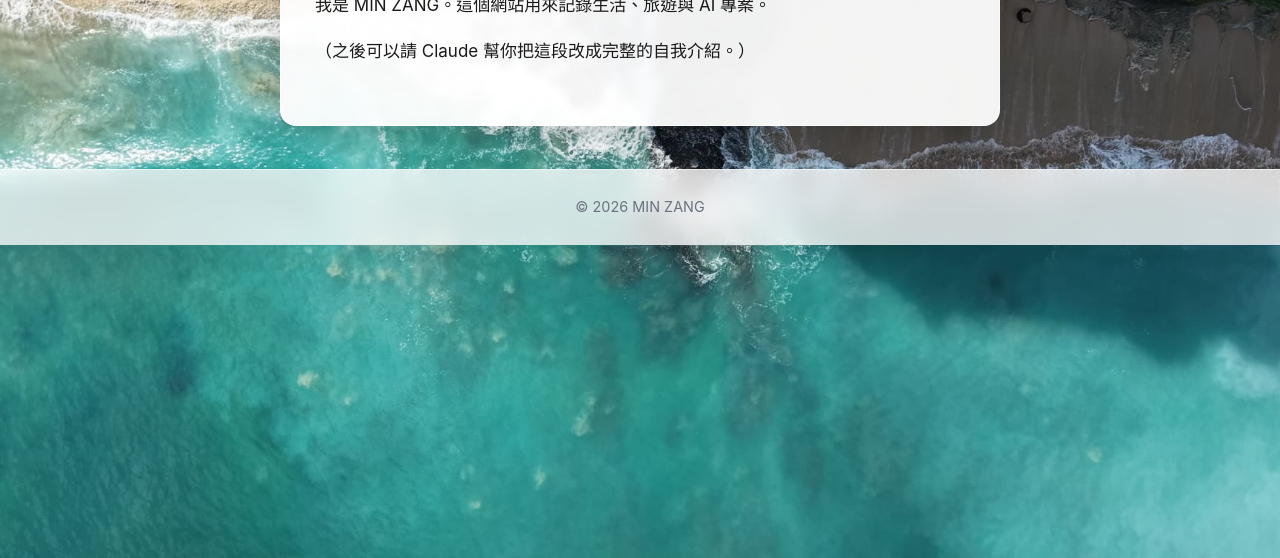
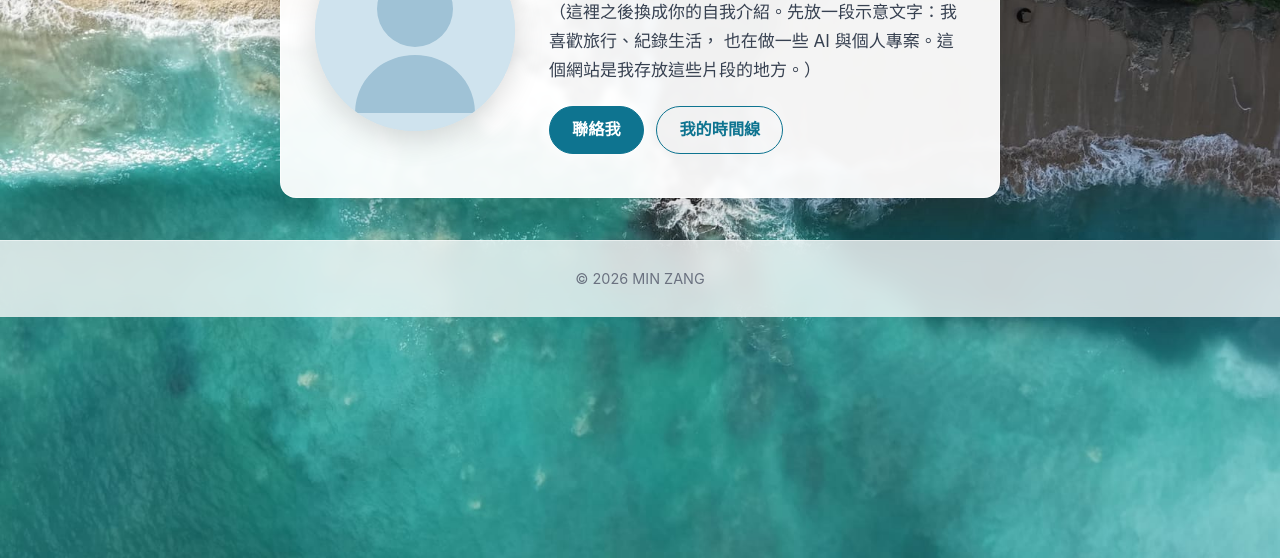
Before and after one commit to PLAYCLUB4215/playclub4215.github.io, an Astro site: page /about in a window 1280 px wide. Shown: the part 242-800 px from the top of the page. Built offline with nearby package versions, Linux system fonts and the light colour scheme; Astro itself is replaced by a stand-in of ours.

Commit message:
feat: About page hero (avatar, name, bio, action buttons) adapted to site style

```diff
--- a/src/pages/about.astro
+++ b/src/pages/about.astro
@@ -2,7 +2,19 @@
 import BaseLayout from '../layouts/BaseLayout.astro';
 ---
 <BaseLayout title="關於 | MIN ZANG">
-  <h1>關於我</h1>
-  <p>我是 MIN ZANG。這個網站用來記錄生活、旅遊與 AI 專案。</p>
-  <p>（之後可以請 Claude 幫你把這段改成完整的自我介紹。）</p>
+  <section class="about-hero">
+    <img class="about-avatar" src="/images/about/avatar.svg" alt="MIN ZANG" />
+    <div class="about-intro">
+      <p class="about-role">旅人 · 紀錄者</p>
+      <h1 class="about-name">MIN ZANG</h1>
+      <p class="about-bio">
+        （這裡之後換成你的自我介紹。先放一段示意文字：我喜歡旅行、紀錄生活，
+        也在做一些 AI 與個人專案。這個網站是我存放這些片段的地方。）
+      </p>
+      <div class="about-actions">
+        <a class="btn btn-primary" href="mailto:zangunknow42@gmail.com">聯絡我</a>
+        <a class="btn btn-ghost" href="/timeline">我的時間線</a>
+      </div>
+    </div>
+  </section>
 </BaseLayout>
--- a/src/styles/global.css
+++ b/src/styles/global.css
@@ -189,3 +189,44 @@ h1, h2, h3 { line-height: 1.25; font-weight: 700; }
   font-weight: 600;
 }
 .timeline-summary { margin: 0.2rem 0 0; }
+
+/* 關於我 hero */
+.about-hero { display: flex; gap: 2rem; align-items: center; flex-wrap: wrap; }
+.about-avatar {
+  width: 200px;
+  height: 200px;
+  border-radius: 50%;
+  object-fit: cover;
+  flex-shrink: 0;
+  box-shadow: 0 8px 30px rgba(0, 0, 0, 0.15);
+  background: #cfe3ee;
+}
+.about-intro { flex: 1; min-width: 240px; }
+.about-role {
+  color: var(--color-muted);
+  letter-spacing: 0.08em;
+  text-transform: uppercase;
+  font-size: 0.8rem;
+  margin: 0 0 0.25rem;
+}
+.about-name { font-size: 2.4rem; margin: 0 0 0.75rem; letter-spacing: -0.02em; }
+.about-bio { color: #374151; margin: 0 0 1.25rem; }
+.about-actions { display: flex; gap: 0.75rem; flex-wrap: wrap; }
+.btn {
+  display: inline-block;
+  padding: 0.55rem 1.3rem;
+  border-radius: 999px;
+  font-weight: 600;
+  font-size: 0.95rem;
+  border: 1.5px solid var(--color-accent);
+  transition: background 0.15s ease, color 0.15s ease;
+}
+.btn-primary { background: var(--color-accent); color: #fff; }
+.btn-primary:hover { background: var(--color-accent-strong); border-color: var(--color-accent-strong); color: #fff; text-decoration: none; }
+.btn-ghost { background: transparent; color: var(--color-accent); }
+.btn-ghost:hover { background: rgba(14, 116, 144, 0.08); text-decoration: none; }
+@media (max-width: 600px) {
+  .about-hero { flex-direction: column; text-align: center; }
+  .about-actions { justify-content: center; }
+  .about-name { font-size: 2rem; }
+}
```
Also changed, not shown: public/images/about/avatar.svg (added).
